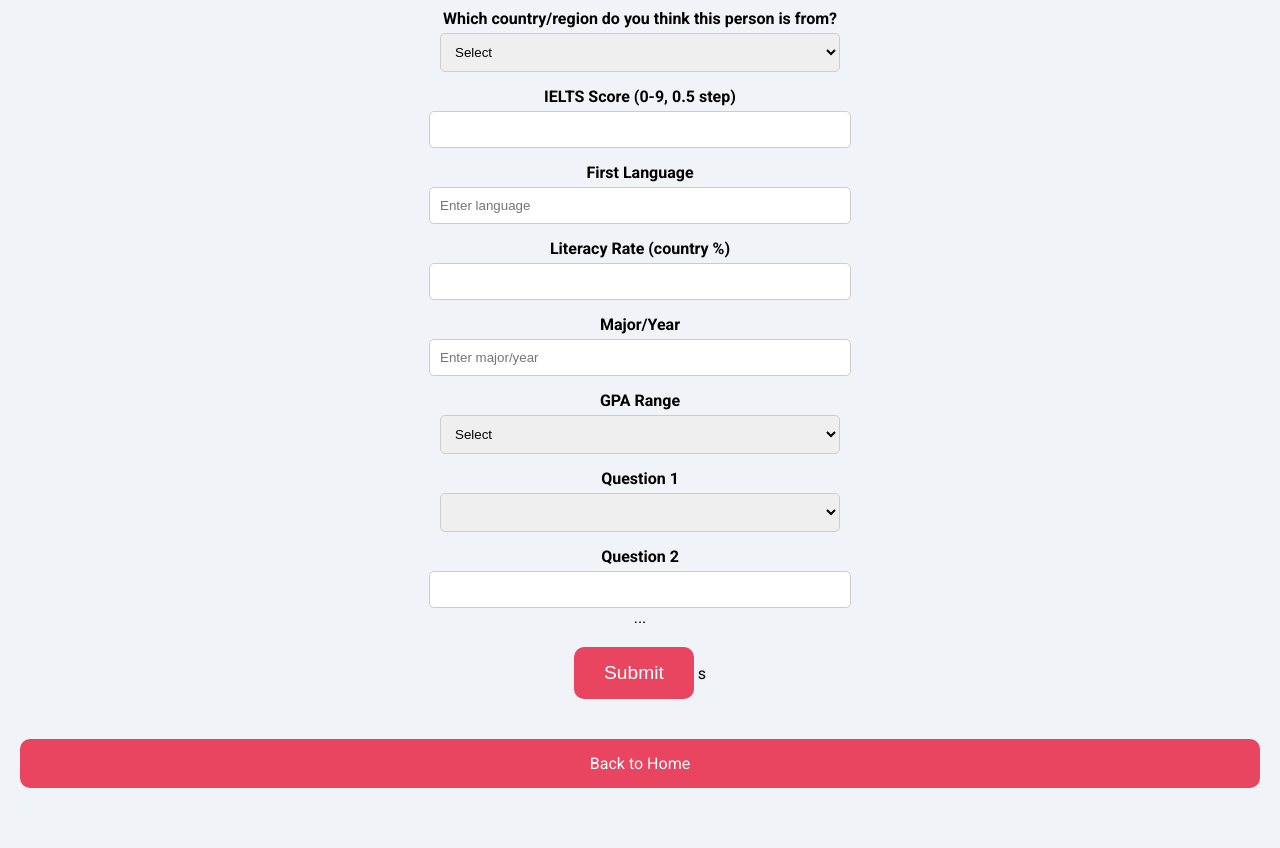
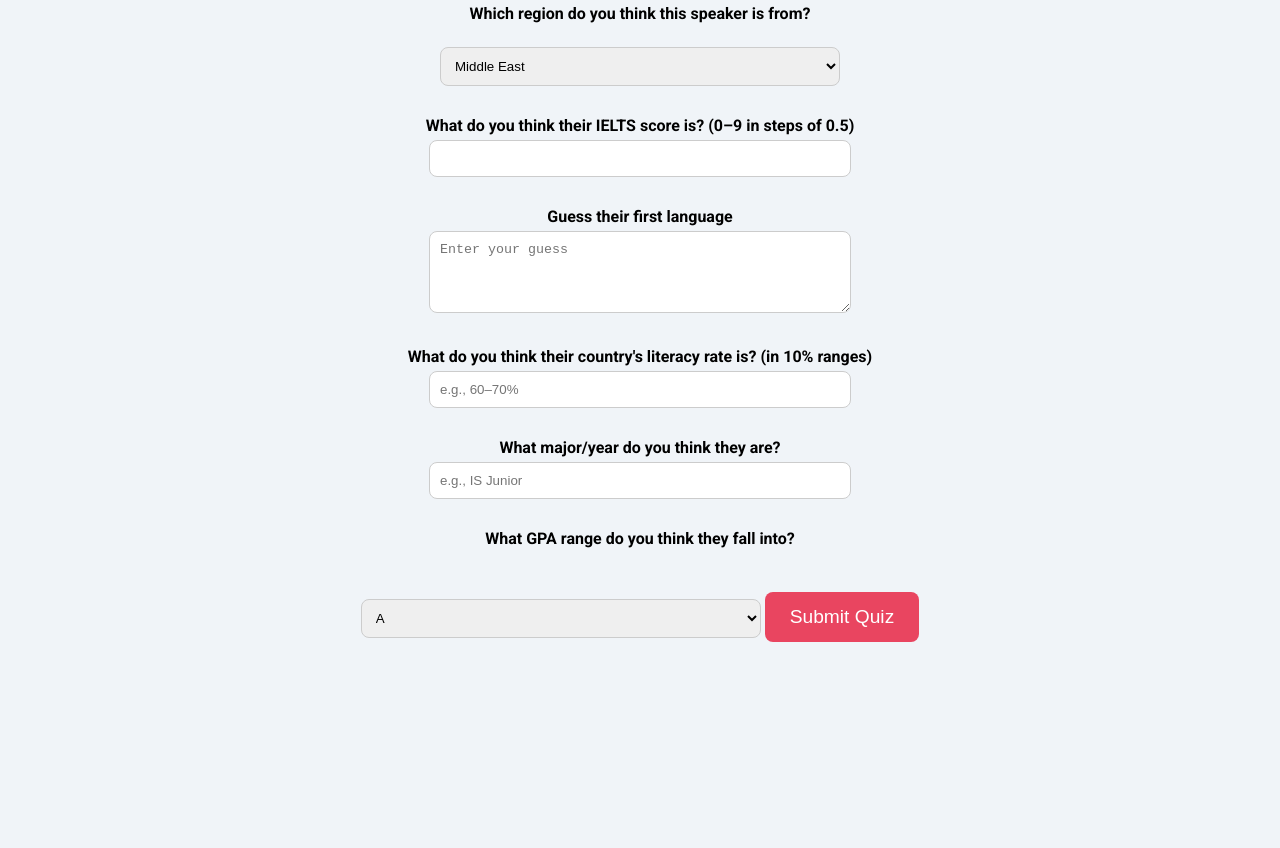
Before and after one commit to anuragdasa1/AccentX, a plain HTML site: page quiz.html in a window 1280 px wide. Shown: the part 193-1041 px from the top of the page. After the commit the page ends 866 px from the top, so only its background shows below. Drawn offline with Linux system fonts and the light colour scheme.

Commit message:
Update quiz.html

```diff
--- a/quiz.html
+++ b/quiz.html
@@ -20,15 +20,16 @@ audio { margin-top:20px; outline:none; width:80%; max-width:400px;}
 </style>
 </head>
 <body>
-<h1>Test Your Accent Knowledge</h1>
-<audio controls>
-    <source src="audio1.mp3" type="audio/mpeg">
-</audio>
+<a class="back-btn" href="index.html">Back to Home</a>
+<div class="container">
+<h2>Accent Quiz</h2>
 
-<form id="quizForm">
-    <label>Which country/region do you think this person is from?</label>
-    <select name="country" required>
-        <option value="">Select</option>
+<form action="https://docs.google.com/forms/d/e/YOUR_FORM_ID/formResponse" method="POST" target="_blank">
+
+    <!-- Region Guess -->
+    <label>Which region do you think this speaker is from?</label><br>
+    <select name="entry.REGION_ID" required
+            style="width:100%; padding:10px; border-radius:8px; margin-bottom:15px;">
         <option>Middle East</option>
         <option>Africa</option>
         <option>South Asia</option>
@@ -36,41 +37,44 @@ audio { margin-top:20px; outline:none; width:80%; max-width:400px;}
         <option>China</option>
     </select>
 
-    <label>IELTS Score (0-9, 0.5 step)</label>
-    <input type="number" name="ielts" min="0" max="9" step="0.5" required>
+    <!-- IELTS Guess -->
+    <label>What do you think their IELTS score is? (0–9 in steps of 0.5)</label>
+    <input type="number" name="entry.IELTS_ID" step="0.5" min="0" max="9" required
+           style="width:100%; padding:10px; border-radius:8px; margin-bottom:15px;">
 
-    <label>First Language</label>
-    <input type="text" name="language" placeholder="Enter language" required>
+    <!-- First Language -->
+    <label>Guess their first language</label>
+    <textarea name="entry.FIRSTLANG_ID" required
+              placeholder="Enter your guess"
+              style="width:100%; height:60px; padding:10px; border-radius:8px; margin-bottom:15px;"></textarea>
 
-    <label>Literacy Rate (country %)</label>
-    <input type="number" name="literacy" min="0" max="100" step="10" required>
+    <!-- Literacy Rate -->
+    <label>What do you think their country's literacy rate is? (in 10% ranges)</label>
+    <input type="text" name="entry.LITERACY_ID" required placeholder="e.g., 60–70%"
+           style="width:100%; padding:10px; border-radius:8px; margin-bottom:15px;">
 
-    <label>Major/Year</label>
-    <input type="text" name="major" placeholder="Enter major/year" required>
+    <!-- Major / Year -->
+    <label>What major/year do you think they are?</label>
+    <input type="text" name="entry.MAJOR_ID" required placeholder="e.g., IS Junior"
+           style="width:100%; padding:10px; border-radius:8px; margin-bottom:15px;">
 
-    <label>GPA Range</label>
-    <select name="gpa" required>
-        <option value="">Select</option>
-        <option>A</option><option>B</option><option>C</option><option>D</option>
+    <!-- GPA Range -->
+    <label>What GPA range do you think they fall into?</label><br>
+    <select name="entry.GPA_ID" required
+            style="width:100%; padding:10px; border-radius:8px; margin-bottom:15px;">
+        <option>A</option>
+        <option>B</option>
+        <option>C</option>
+        <option>D</option>
     </select>
-<div class="quiz-grid">
-  <div class="quiz-item">
-      <label>Question 1</label>
-      <select>...</select>
-  </div>
-  <div class="quiz-item">
-      <label>Question 2</label>
-      <input type="number" ...>
-  </div>
-  ...
+
+    <button type="submit"
+        style="background:#e94560; color:white; padding:14px 25px; border:none; border-radius:8px; cursor:pointer;">
+        Submit Quiz
+    </button>
+
+</form>
 </div>
-
-<button type="button" class="submit-btn">Submit</button>
-s
-</form>
-
-<div class="result" id="result"></div>
-<a class="back-btn" href="index.html">Back to Home</a>
 
 <script>
 // Placeholder correct answers
```
